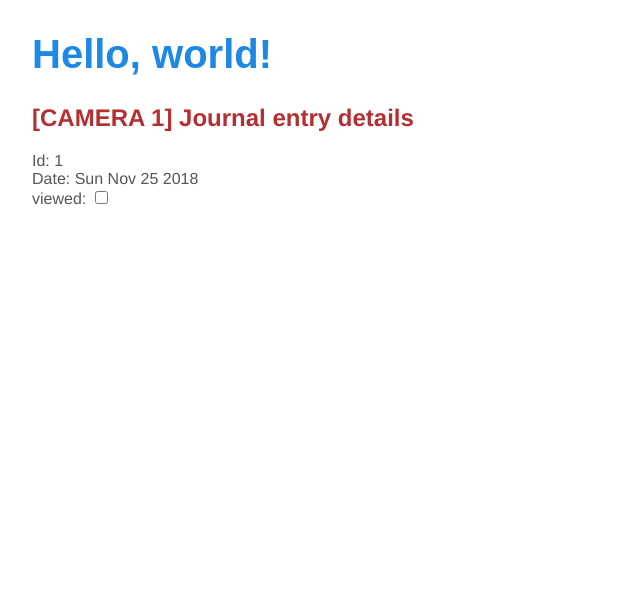
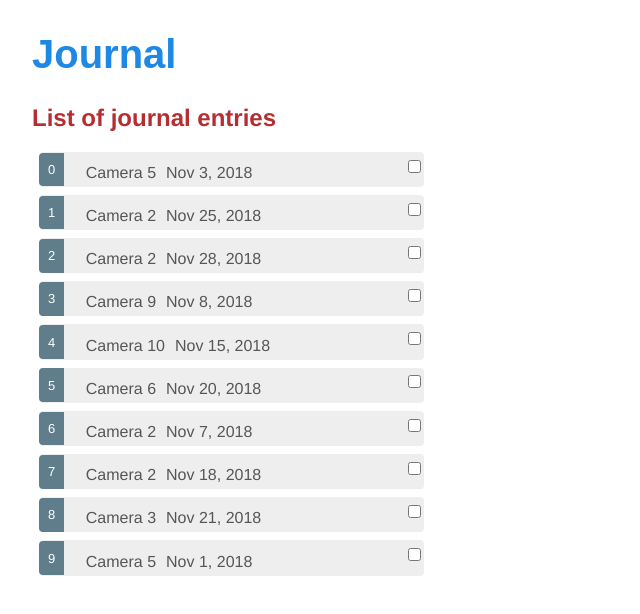
Before and after one commit to Gendalfion/angular-learning, an Angular app: page / in a window 1280 px wide. Shown: the top 614 px of the page, without its empty margins (0-640 px from the left). Built offline with nearby package versions, Linux system fonts and the light colour scheme.

Commit message:
added list of journal entries

```diff
--- a/src/app/app.component.html
+++ b/src/app/app.component.html
@@ -1,5 +1,5 @@
 <!--The content below is only a placeholder and can be replaced.-->
 <div>
   <h1>{{title}}</h1>
-  <app-journal-entry></app-journal-entry>
+  <app-journal-entry-list></app-journal-entry-list>
 </div>
--- a/src/app/app.component.ts
+++ b/src/app/app.component.ts
@@ -6,5 +6,5 @@ import { Component } from '@angular/core';
   styleUrls: ['./app.component.css']
 })
 export class AppComponent {
-  title = 'Hello, world!';
+  title = 'Journal';
 }
--- a/src/app/app.module.ts
+++ b/src/app/app.module.ts
@@ -4,11 +4,13 @@ import { NgModule } from '@angular/core';
 import { AppComponent } from './app.component';
 import { JournalEntryComponent } from './journal-entry/journal-entry.component';
 import {FormsModule} from '@angular/forms';
+import { JournalEntryListComponent } from './journal-entry-list/journal-entry-list.component';
 
 @NgModule({
   declarations: [
     AppComponent,
-    JournalEntryComponent
+    JournalEntryComponent,
+    JournalEntryListComponent
   ],
   imports: [
     BrowserModule,
--- /dev/null
+++ b/src/app/classes/MockJournalEntries.ts
@@ -0,0 +1,8 @@
+import {JournalEntry} from './JournalEntry';
+
+export const JOURNAL_ENTRIES_MOCK: JournalEntry[] = Array.apply(null, {length: 10}).map((value, index) => ({
+  id: '' + index,
+  date: new Date(2018, 10, Math.floor(Math.random() * 30)),
+  camera_name: 'Camera ' + Math.floor(1 + Math.random() * 10),
+  viewed: false
+}));
--- /dev/null
+++ b/src/app/journal-entry-list/journal-entry-list.component.css
@@ -0,0 +1,62 @@
+/* JournalList's private CSS styles */
+.selected {
+  background-color: #CFD8DC !important;
+  color: white;
+}
+
+.journal-entry-list {
+  margin: 0 0 2em 0;
+  list-style-type: none;
+  padding: 0;
+  width: 25em;
+}
+
+span {
+  padding-left: 10px;
+}
+
+.align-right {
+  float: right;
+}
+
+.journal-entry-list li {
+  cursor: pointer;
+  position: relative;
+  left: 0;
+  background-color: #EEE;
+  margin: .5em;
+  padding: .3em 0;
+  height: 1.6em;
+  border-radius: 4px;
+}
+
+.journal-entry-list li.selected:hover {
+  background-color: #BBD8DC !important;
+  color: white;
+}
+
+.journal-entry-list li:hover {
+  color: #607D8B;
+  background-color: #DDD;
+  left: .1em;
+}
+
+.journal-entry-list .text {
+  position: relative;
+  top: -3px;
+}
+
+.journal-entry-list .badge {
+  display: inline-block;
+  font-size: small;
+  color: white;
+  padding: 0.8em 0.7em 0 0.7em;
+  background-color: #607D8B;
+  line-height: 1em;
+  position: relative;
+  left: -1px;
+  top: -4px;
+  height: 1.8em;
+  margin-right: .8em;
+  border-radius: 4px 0 0 4px;
+}
--- /dev/null
+++ b/src/app/journal-entry-list/journal-entry-list.component.html
@@ -0,0 +1,19 @@
+<h2>List of journal entries</h2>
+<ul class="journal-entry-list">
+  <li *ngFor="let entry of journalList" (click)="onSelect(entry)" [class.selected]="entry === selectedEntry">
+    <span class="badge">{{entry.id}}</span>
+    <span>{{entry.camera_name}}</span>
+    <span>{{entry.date | date}}</span>
+
+    <span class="align-right">
+      <label>
+        <input [(ngModel)]="entry.viewed" type="checkbox">
+      </label>
+    </span>
+  </li>
+</ul>
+
+<!-- Parent/child component relationship (https://angular.io/guide/component-interaction) -->
+<div *ngIf="selectedEntry">
+  <app-journal-entry [entry]="selectedEntry"></app-journal-entry>
+</div>
--- /dev/null
+++ b/src/app/journal-entry-list/journal-entry-list.component.ts
@@ -0,0 +1,24 @@
+import { Component, OnInit } from '@angular/core';
+import {JOURNAL_ENTRIES_MOCK} from '../classes/MockJournalEntries';
+import {JournalEntry} from '../classes/JournalEntry';
+
+@Component({
+  selector: 'app-journal-entry-list',
+  templateUrl: './journal-entry-list.component.html',
+  styleUrls: ['./journal-entry-list.component.css']
+})
+export class JournalEntryListComponent implements OnInit {
+
+  journalList = JOURNAL_ENTRIES_MOCK;
+
+  selectedEntry: JournalEntry = null;
+
+  constructor() { }
+
+  ngOnInit() {
+  }
+
+  onSelect(entry: JournalEntry) {
+    this.selectedEntry = entry;
+  }
+}
--- a/src/app/journal-entry/journal-entry.component.ts
+++ b/src/app/journal-entry/journal-entry.component.ts
@@ -1,4 +1,4 @@
-import { Component, OnInit } from '@angular/core';
+import {Component, Input, OnInit} from '@angular/core';
 import {JournalEntry} from '../classes/JournalEntry';
 
 @Component({
@@ -8,7 +8,7 @@ import {JournalEntry} from '../classes/JournalEntry';
 })
 export class JournalEntryComponent implements OnInit {
 
-  private entry: JournalEntry = {
+  @Input() entry: JournalEntry = {
     id: '1',
     camera_name: 'Camera 1',
     date: new Date(),
```
Also changed, not shown: 1 other file (tests, documents, lock files or other folders).
